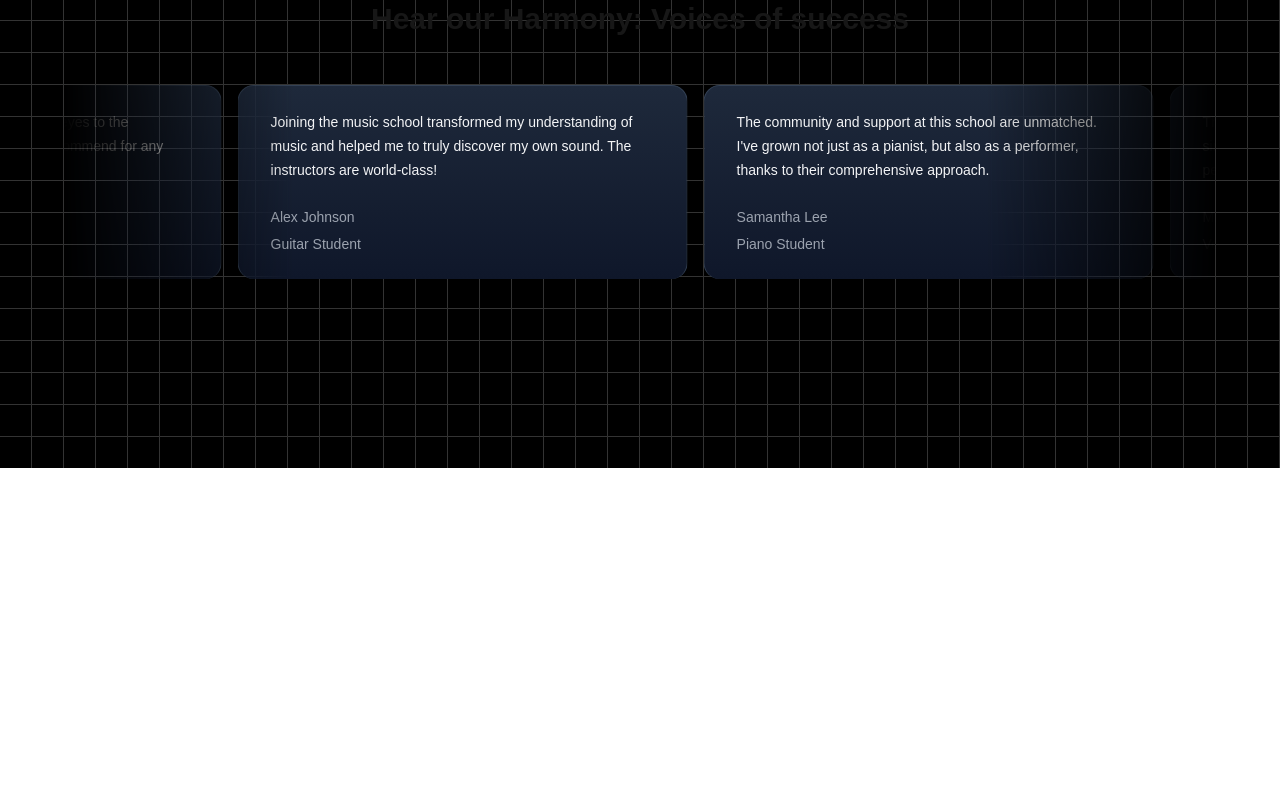
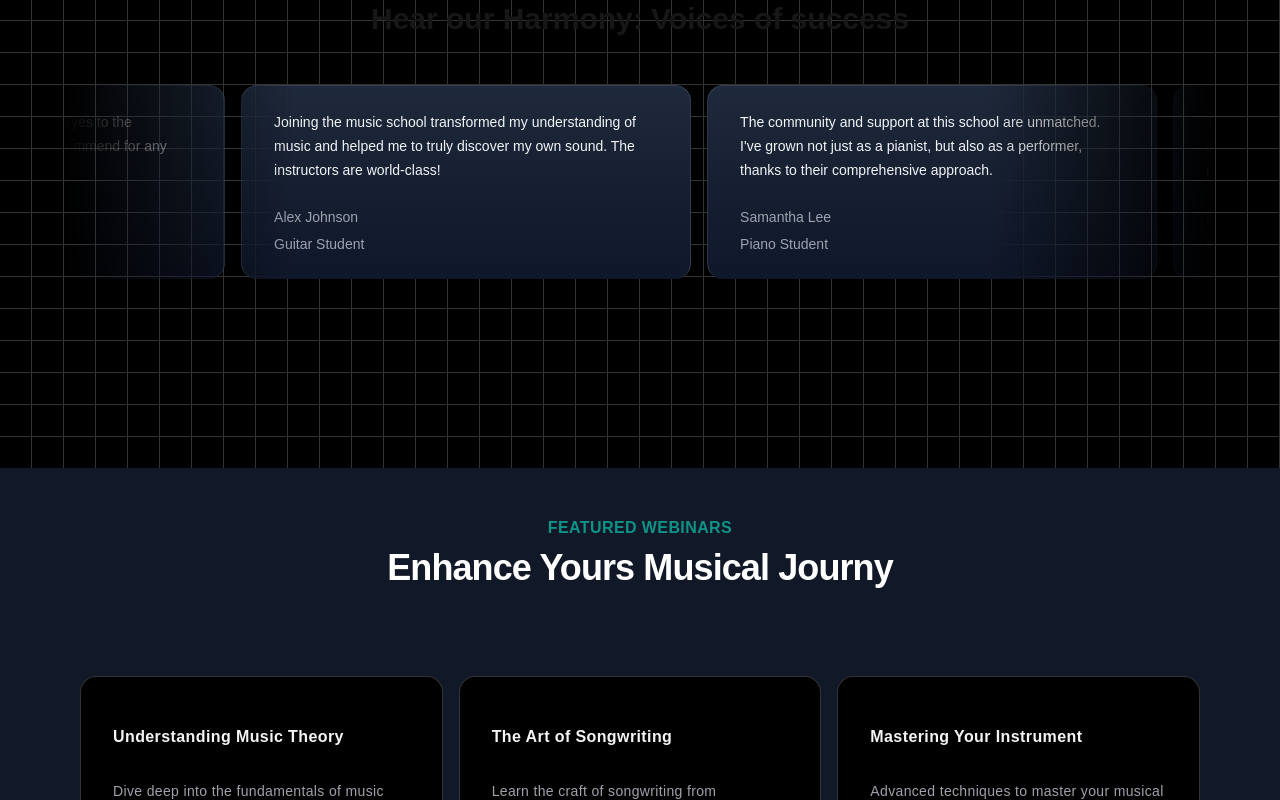
Before and after one commit to vishal862/music-app, a Next.js app: page / in a window 1280 px wide. Shown: the part 2000-2800 px from the top of the page. Before the commit the page ends 2468 px from the top, so only its background shows below. Built offline with nearby package versions, Linux system fonts and the light colour scheme.

Commit message:
upcoming webinars section

```diff
--- a/src/app/page.tsx
+++ b/src/app/page.tsx
@@ -1,6 +1,7 @@
 import FeaturedCourses from '@/components/FeaturedCourses'
 import HeroSection from '@/components/HeroSection'
 import TestimonialCard from '@/components/TestimonialCard'
+import UpcomingWebinars from '@/components/UpcomingWebinars'
 import WhyChooseUs from '@/components/WhyChooseUs'
 import React from 'react'
 
@@ -12,6 +13,7 @@
       <FeaturedCourses/>
       <WhyChooseUs/>
       <TestimonialCard/>
+      <UpcomingWebinars/>
     </main>
   )
 }
--- /dev/null
+++ b/src/components/UpcomingWebinars.tsx
@@ -0,0 +1,84 @@
+"use client"
+import Link from "next/link";
+import React from "react";
+import { HoverEffect } from "./ui/card-hover-effect";
+
+const featuredWebinars = [
+  {
+    title: "Understanding Music Theory",
+    description:
+      "Dive deep into the fundamentals of music theory and enhance your musical skills.",
+    slug: "understanding-music-theory",
+    isFeatured: true,
+  },
+  {
+    title: "The Art of Songwriting",
+    description:
+      "Learn the craft of songwriting from experienced musicians and songwriters.",
+    slug: "the-art-of-songwriting",
+    isFeatured: true,
+  },
+  {
+    title: "Mastering Your Instrument",
+    description:
+      "Advanced techniques to master your musical instrument of choice.",
+    slug: "mastering-your-instrument",
+    isFeatured: true,
+  },
+  {
+    title: "Music Production Essentials",
+    description:
+      "Get started with music production with this comprehensive overview.",
+    slug: "music-production-essentials",
+    isFeatured: true,
+  },
+  // Added two more webinars
+  {
+    title: "Live Performance Techniques",
+    description:
+      "Enhance your live performance skills with expert tips and strategies.",
+    slug: "live-performance-techniques",
+    isFeatured: true,
+  },
+  {
+    title: "Digital Music Marketing",
+    description:
+      "Learn how to promote your music effectively in the digital age.",
+    slug: "digital-music-marketing",
+    isFeatured: true,
+  },
+];
+
+export default function UpcomingWebinars() {
+  return (
+    <div className="p-12 bg-gray-900">
+      <div className="max-w-7xl mx-auto px-4 sm:px-6">
+        <div className="text-center">
+          <h2 className="text-base text-teal-600 font-semibold tracking-wide uppercase">
+            FEATURED WEBINARS
+          </h2>
+          <p className="mt-2 text-3xl leading-8 font-extrabold tracking-tight text-white sm:text-4xl">
+            Enhance Yours Musical Journy
+          </p>
+        </div>
+        <div className="mt-10">
+          <HoverEffect items={featuredWebinars.map(webinar=>(
+            {
+                title: webinar.title,
+                description: webinar.description,
+                link: '/'
+            }
+          ))} />
+        </div>
+        <div className="mt-10 text-center">
+          <Link
+            href={"/"}
+            className="px-4 py-2 rounded border border-neutral-600 text-neutral-700 bg-white hover:bg-gray-100 transition duration-200"
+          >
+            View all Webinars
+          </Link>
+        </div>
+      </div>
+    </div>
+  );
+}
--- /dev/null
+++ b/src/components/ui/card-hover-effect.tsx
@@ -0,0 +1,111 @@
+import { cn } from "@/lib/utils";
+import { AnimatePresence, motion } from "framer-motion";
+import Link from "next/link";
+import { useState } from "react";
+
+export const HoverEffect = ({
+  items,
+  className,
+}: {
+  items: {
+    title: string;
+    description: string;
+    link: string;
+  }[];
+  className?: string;
+}) => {
+  let [hoveredIndex, setHoveredIndex] = useState<number | null>(null);
+
+  return (
+    <div
+      className={cn(
+        "grid grid-cols-1 md:grid-cols-2  lg:grid-cols-3  py-10",
+        className
+      )}
+    >
+      {items.map((item, idx) => (
+        <Link
+          href={item?.link}
+          key={item?.link}
+          className="relative group  block p-2 h-full w-full"
+          onMouseEnter={() => setHoveredIndex(idx)}
+          onMouseLeave={() => setHoveredIndex(null)}
+        >
+          <AnimatePresence>
+            {hoveredIndex === idx && (
+              <motion.span
+                className="absolute inset-0 h-full w-full bg-neutral-200 dark:bg-slate-800/[0.8] block  rounded-3xl"
+                layoutId="hoverBackground"
+                initial={{ opacity: 0 }}
+                animate={{
+                  opacity: 1,
+                  transition: { duration: 0.15 },
+                }}
+                exit={{
+                  opacity: 0,
+                  transition: { duration: 0.15, delay: 0.2 },
+                }}
+              />
+            )}
+          </AnimatePresence>
+          <Card>
+            <CardTitle>{item.title}</CardTitle>
+            <CardDescription>{item.description}</CardDescription>
+          </Card>
+        </Link>
+      ))}
+    </div>
+  );
+};
+
+export const Card = ({
+  className,
+  children,
+}: {
+  className?: string;
+  children: React.ReactNode;
+}) => {
+  return (
+    <div
+      className={cn(
+        "rounded-2xl h-full w-full p-4 overflow-hidden bg-black border border-transparent dark:border-white/[0.2] group-hover:border-slate-700 relative z-20",
+        className
+      )}
+    >
+      <div className="relative z-50">
+        <div className="p-4">{children}</div>
+      </div>
+    </div>
+  );
+};
+export const CardTitle = ({
+  className,
+  children,
+}: {
+  className?: string;
+  children: React.ReactNode;
+}) => {
+  return (
+    <h4 className={cn("text-zinc-100 font-bold tracking-wide mt-4", className)}>
+      {children}
+    </h4>
+  );
+};
+export const CardDescription = ({
+  className,
+  children,
+}: {
+  className?: string;
+  children: React.ReactNode;
+}) => {
+  return (
+    <p
+      className={cn(
+        "mt-8 text-zinc-400 tracking-wide leading-relaxed text-sm",
+        className
+      )}
+    >
+      {children}
+    </p>
+  );
+};
```
